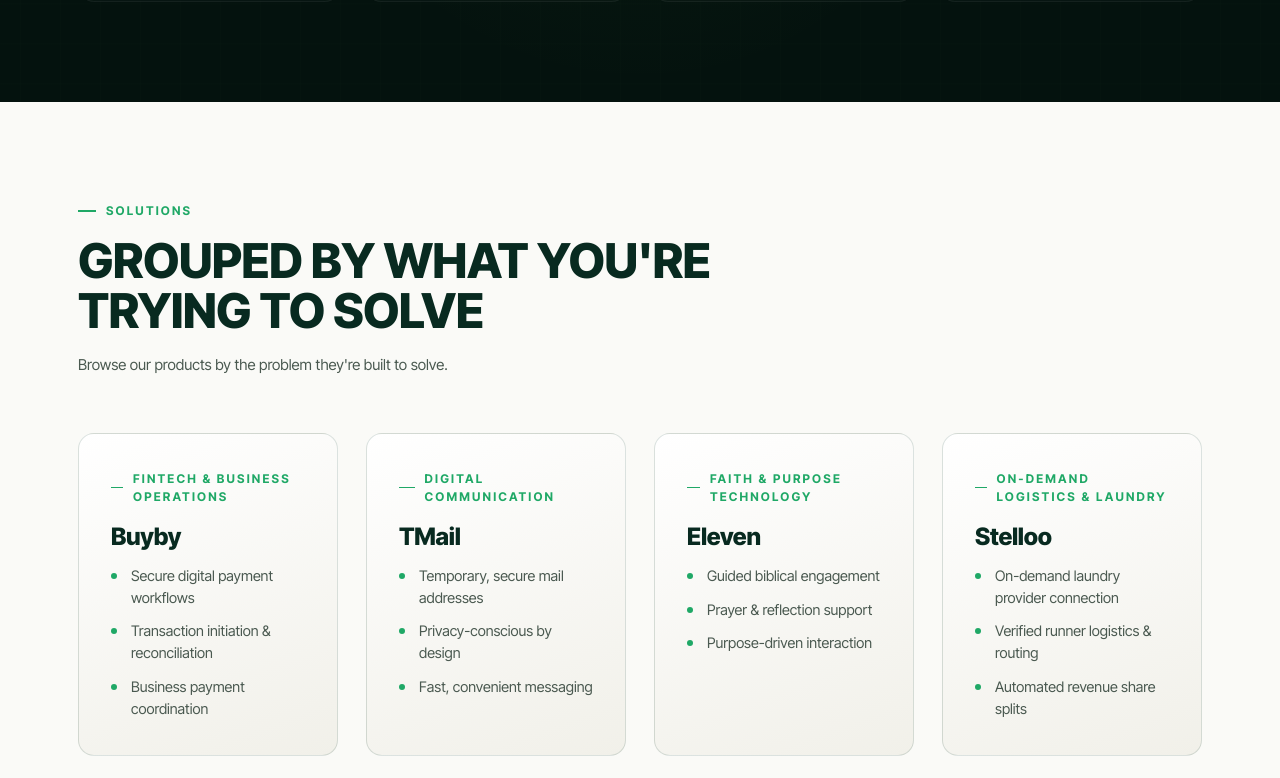
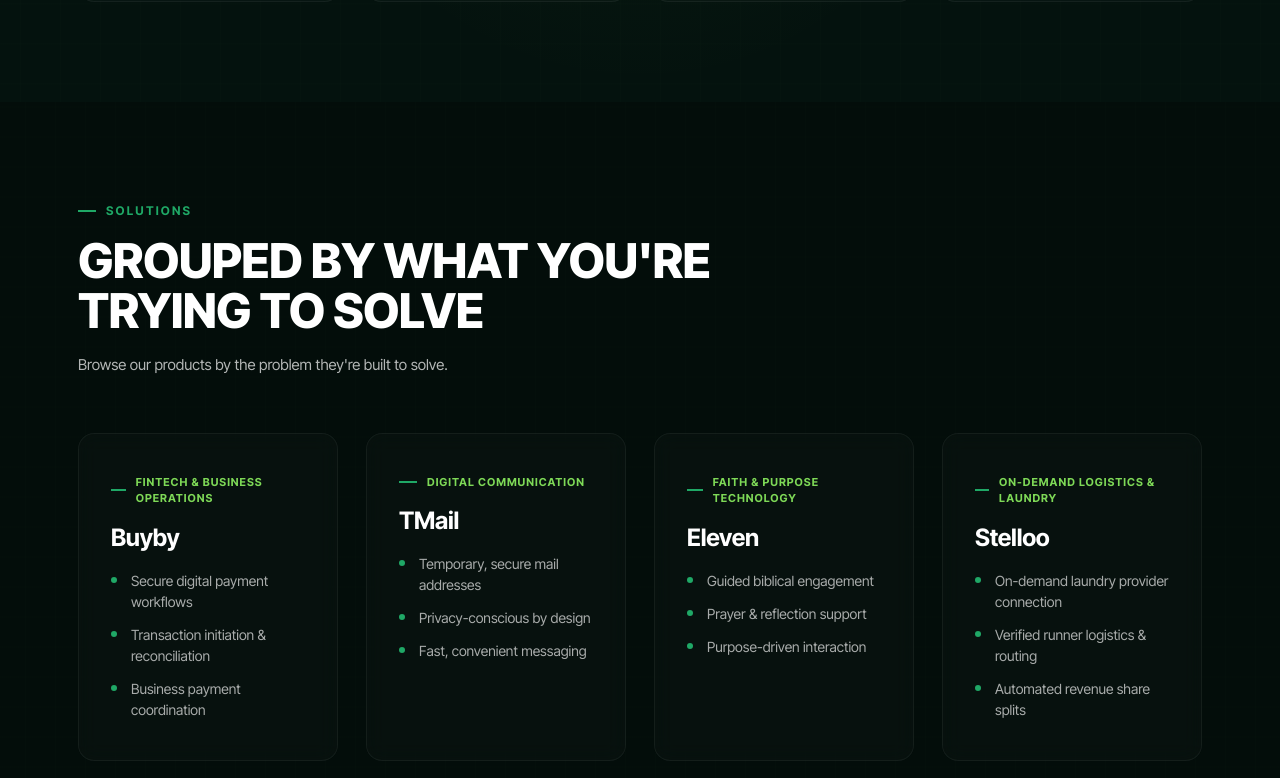
Before and after one commit to onyedikachi1999/Viridis-Green-Concept, a React (Vite) app: page / in a window 1280 px wide. Shown: the part 3762-4540 px from the top of the page. Built offline with nearby package versions, Linux system fonts and the light colour scheme.

Commit message:
Overhaul Solutions section with dark technical grid background and glowing glassmorphism cards

```diff
--- a/src/index.css
+++ b/src/index.css
@@ -990,10 +990,50 @@ nav.links a:hover::after, nav.links a.active::after {
 }
 
 /* SOLUTIONS / ECOSYSTEM */
+#solutions {
+  background: #030d0a; /* Dark background matching Why Viridis */
+  color: #fff;
+  position: relative;
+  overflow: hidden;
+  padding: 100px 0;
+}
+
+/* Subtle grid line overlay in background */
+#solutions::before {
+  content: '';
+  position: absolute;
+  top: 0;
+  left: 0;
+  width: 100%;
+  height: 100%;
+  background-image:
+    linear-gradient(rgba(126, 217, 87, 0.01) 1px, transparent 1px),
+    linear-gradient(90deg, rgba(126, 217, 87, 0.01) 1px, transparent 1px);
+  background-size: 30px 30px;
+  background-position: center;
+  pointer-events: none;
+  z-index: 1;
+}
+
+#solutions .wrap {
+  position: relative;
+  z-index: 2;
+}
+
+#solutions .section-head h2 {
+  color: #fff;
+}
+
+#solutions .section-head p {
+  color: rgba(255, 255, 255, 0.7);
+}
+
 .eco-grid {
   display: grid;
   grid-template-columns: repeat(4, 1fr);
   gap: 28px;
+  position: relative;
+  z-index: 2;
 }
 
 @media(max-width: 1020px) {
@@ -1009,28 +1049,57 @@ nav.links a:hover::after, nav.links a.active::after {
 }
 
 .eco-card {
-  border-radius: var(--r);
-  padding: 36px 32px;
-  border: 1px solid var(--line);
-  background: linear-gradient(160deg, var(--card), var(--paper-dim));
-  transition: var(--transition);
+  border-radius: 16px;
+  padding: 40px 32px;
+  border: 1px solid rgba(255, 255, 255, 0.05) !important;
+  background: rgba(255, 255, 255, 0.02) !important;
+  backdrop-filter: blur(10px);
+  -webkit-backdrop-filter: blur(10px);
+  transition: all 0.45s cubic-bezier(0.25, 0.8, 0.25, 1) !important;
+  position: relative;
+  overflow: hidden;
+}
+
+/* Slide in glowing accent bar on hover */
+.eco-card::before {
+  content: '';
+  position: absolute;
+  top: 0;
+  left: 0;
+  width: 100%;
+  height: 4px;
+  background: var(--leaf-2);
+  transform: scaleX(0);
+  transform-origin: left;
+  transition: transform 0.4s cubic-bezier(0.25, 0.8, 0.25, 1);
+}
+
+.eco-card:hover::before {
+  transform: scaleX(1);
 }
 
 .eco-card:hover {
-  transform: translateY(-4px);
-  border-color: rgba(31, 168, 102, 0.2);
-  box-shadow: 0 12px 30px -15px rgba(11,61,46,0.1);
+  transform: translateY(-8px) !important;
+  border-color: rgba(126, 217, 87, 0.3) !important;
+  background: rgba(255, 255, 255, 0.04) !important;
+  box-shadow: 0 24px 48px -20px rgba(11, 61, 46, 0.7) !important;
 }
 
 .eco-card .eyebrow {
   margin-bottom: 18px;
+  color: var(--leaf-2);
+  font-weight: 700;
+  font-size: 11px;
+  letter-spacing: 1px;
 }
 
 .eco-card h3 {
   font-size: 24px;
   text-transform: none;
-  color: var(--forest-deep);
-  margin: 0 0 16px;
+  color: #fff;
+  margin: 0 0 20px;
+  font-family: 'Inter Tight', sans-serif;
+  font-weight: 700;
 }
 
 .eco-card ul {
@@ -1043,21 +1112,33 @@ nav.links a:hover::after, nav.links a.active::after {
 }
 
 .eco-card li {
-  font-size: 14.5px;
-  color: var(--ink-soft);
+  font-size: 14px;
+  color: rgba(255, 255, 255, 0.65);
   padding-left: 20px;
   position: relative;
+  line-height: 1.5;
+  transition: color 0.3s ease;
+}
+
+.eco-card:hover li {
+  color: rgba(255, 255, 255, 0.88);
 }
 
 .eco-card li::before {
   content: "";
   position: absolute;
   left: 0;
-  top: 8px;
+  top: 7px;
   width: 6px;
   height: 6px;
   border-radius: 50%;
   background: var(--leaf-1);
+  transition: all 0.3s ease;
+}
+
+.eco-card:hover li::before {
+  background: var(--leaf-2);
+  box-shadow: 0 0 6px var(--leaf-2);
 }
 
 /* PARTNERS / FORMS */
```
